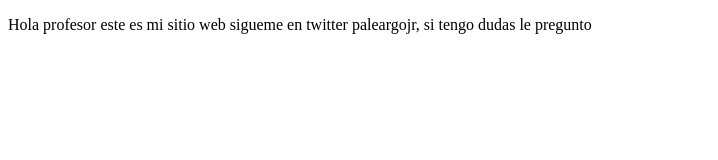
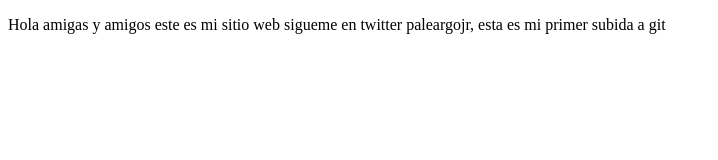
Before and after one commit to P0intman80/proyectoDemoCursoPrework, a plain HTML site: page index.html in a window 1280 px wide. Shown: the whole page, without its empty margins (0-718 px from the left). Drawn offline with Linux system fonts and the light colour scheme.

Commit message:
agregamos cambios a sitio de twich

```diff
--- a/index.html
+++ b/index.html
@@ -7,6 +7,6 @@
     <title>hola mundo</title>
 </head>
 <body>
-    <p>Hola profesor este es mi sitio web sigueme en twitter paleargojr, si tengo dudas le pregunto</p>
+    <p>Hola amigas y amigos este es mi sitio web sigueme en twitter paleargojr, esta es mi primer subida a git</p>
 </body>
 </html>
```
